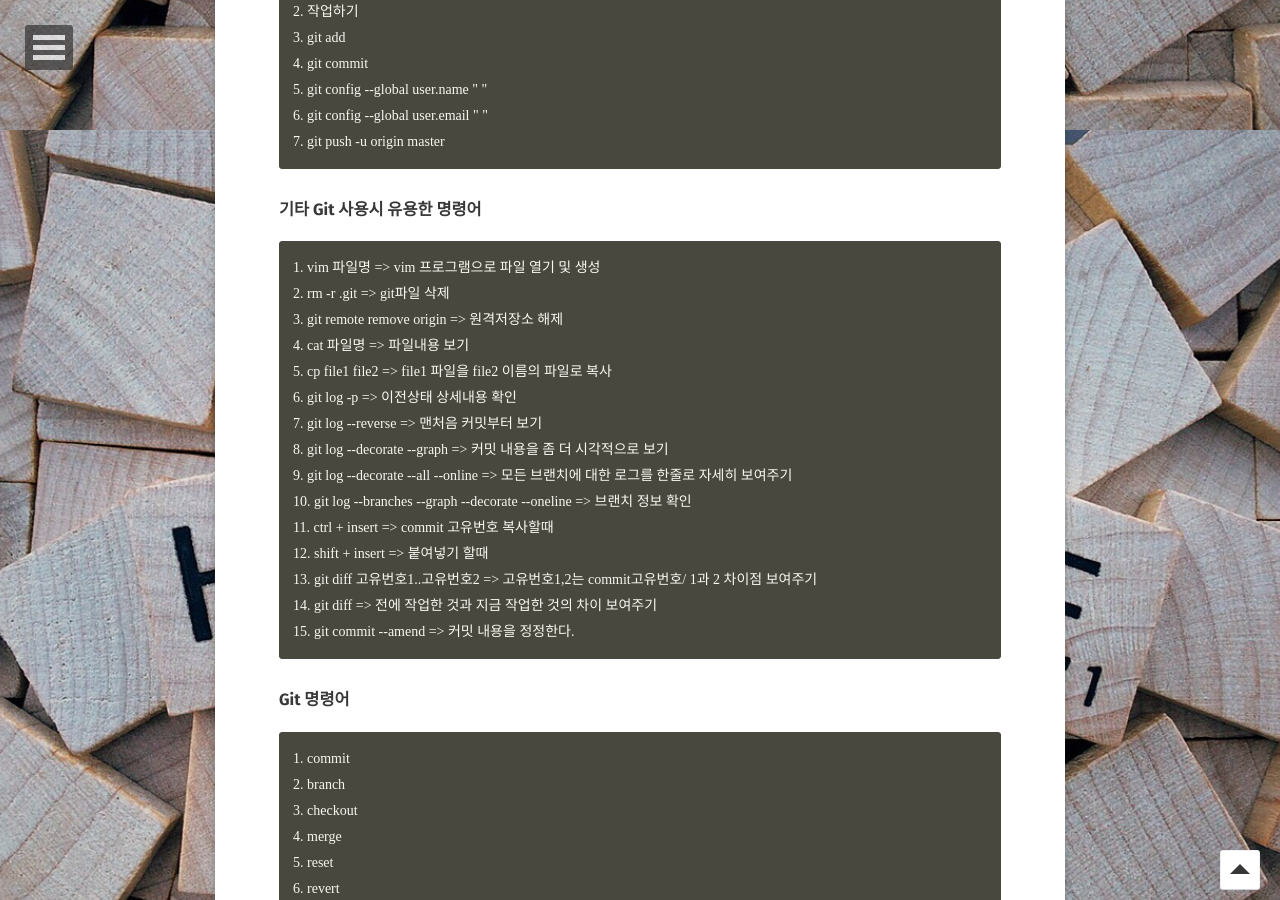
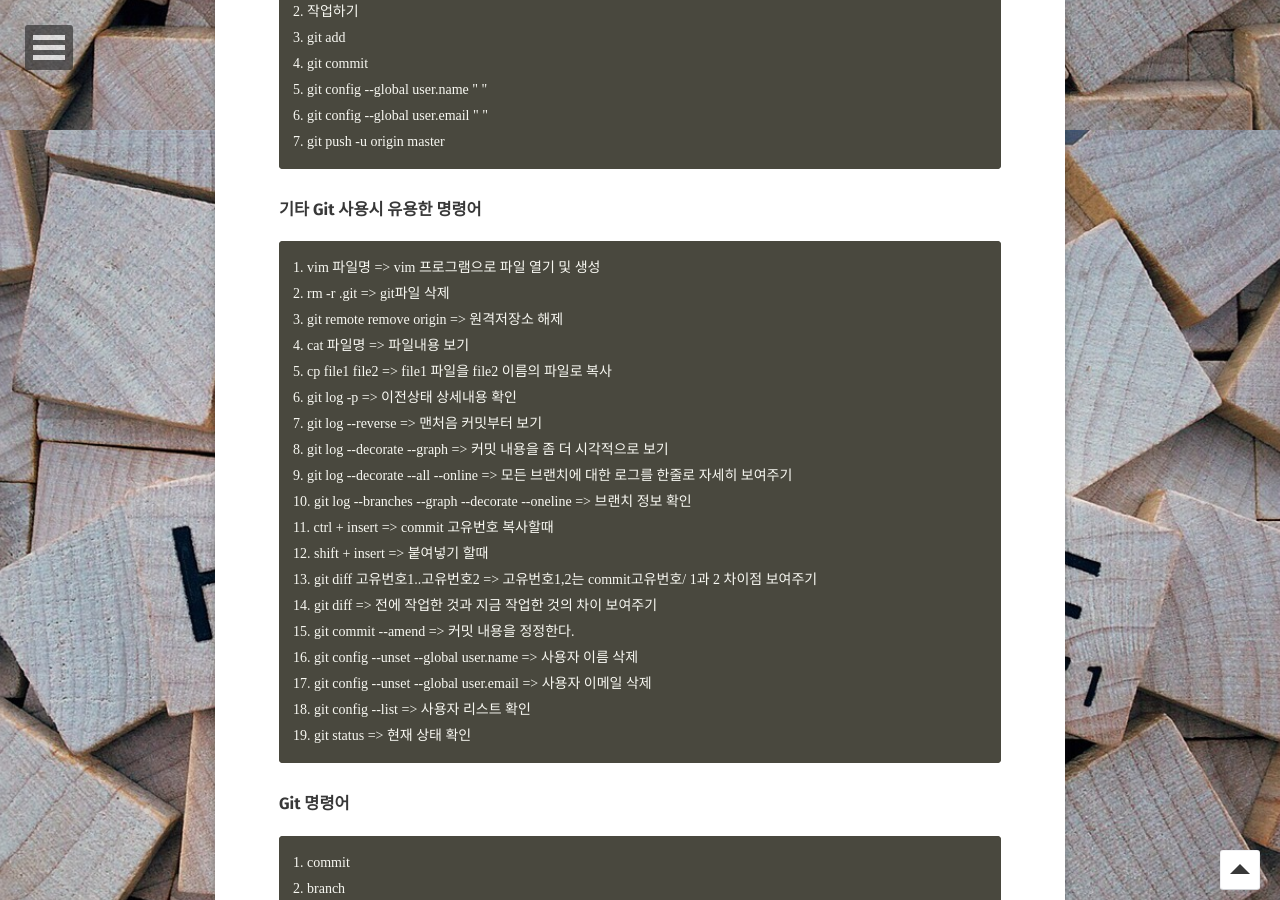
Before and after one commit to Jungjihyuk/JH_Life, a Jekyll site: the page built from _posts/2019-03-12-git.md, in a window 1280 px wide and 900 px high, scrolled down 770 px. Built offline with Jekyll 4.4.1, drawn with Linux system fonts in a browser that asks for light colours; some web fonts are replaced; comment, search, counter and statistics services are not loaded.

Commit message:
git.md 추가

````diff
--- a/_posts/2019-03-12-git.md
+++ b/_posts/2019-03-12-git.md
@@ -47,6 +47,10 @@ tag:
 13. git diff 고유번호1..고유번호2 => 고유번호1,2는 commit고유번호/ 1과 2 차이점 보여주기
 14. git diff => 전에 작업한 것과 지금 작업한 것의 차이 보여주기
 15. git commit --amend => 커밋 내용을 정정한다.
+16. git config --unset --global user.name => 사용자 이름 삭제
+17. git config --unset --global user.email => 사용자 이메일 삭제
+18. git config --list => 사용자 리스트 확인
+19. git status => 현재 상태 확인
 ```
 
 ### Git 명령어
@@ -174,11 +178,12 @@ tag:
     git checkout HEAD~2
     git branch -f master HEAD~3 => 브랜치 강제 옮기기 (HEAD에서 세번 뒤로 옮겨짐)
 ```
+
 #### Reset
 <span style="background-color: #fdbb5d">브랜치로 하여금 예전의 커밋을 가리키도록 이동시키는 방식으로 변경 내용을 되돌립니다.</span><br>
 <span style="background-color: #fdbb5d">애초에 커밋을 하지 않은 것처럼 예전 커밋으로 브랜치를 옮기는 것.</span><br>
 <span style="background-color: #fdbb5d">각자의 컴퓨터에서 작업하는 로컬 브랜치의 경우 리셋을 잘 쓸 수 있다.</span><br>
-<span style="background-color: #ffe187">하지만 다른 사람이 작업하는 리모트 브랜치에는 사용할 수 없다. </span><br>
+<span style="background-color: #dc143c">하지만 다른 사람이 작업하는 리모트 브랜치에는 사용할 수 없다. </span><br>
 
 
 #### Revert
@@ -194,3 +199,5 @@ tag:
 <span style="background-color: #fdbb5d">합치고 싶은 커밋의 해시값을 모를때 유용하다.</span><br>
 
 > git rebase -i HEAD~4
+
+#### Git 사용시 여러가지 에러
````
